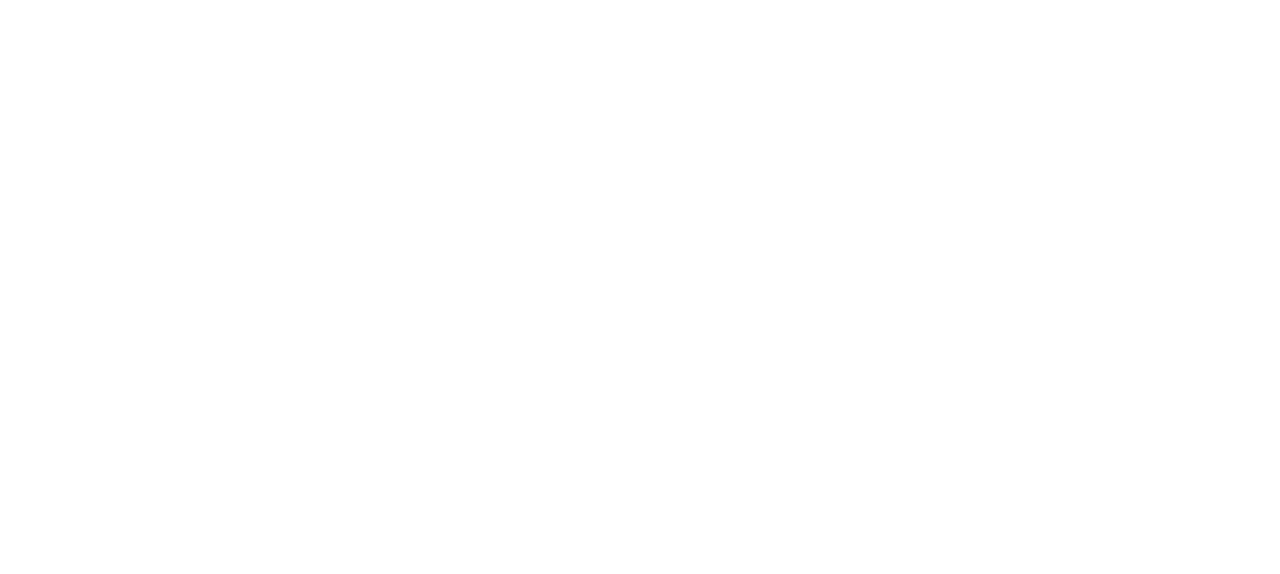
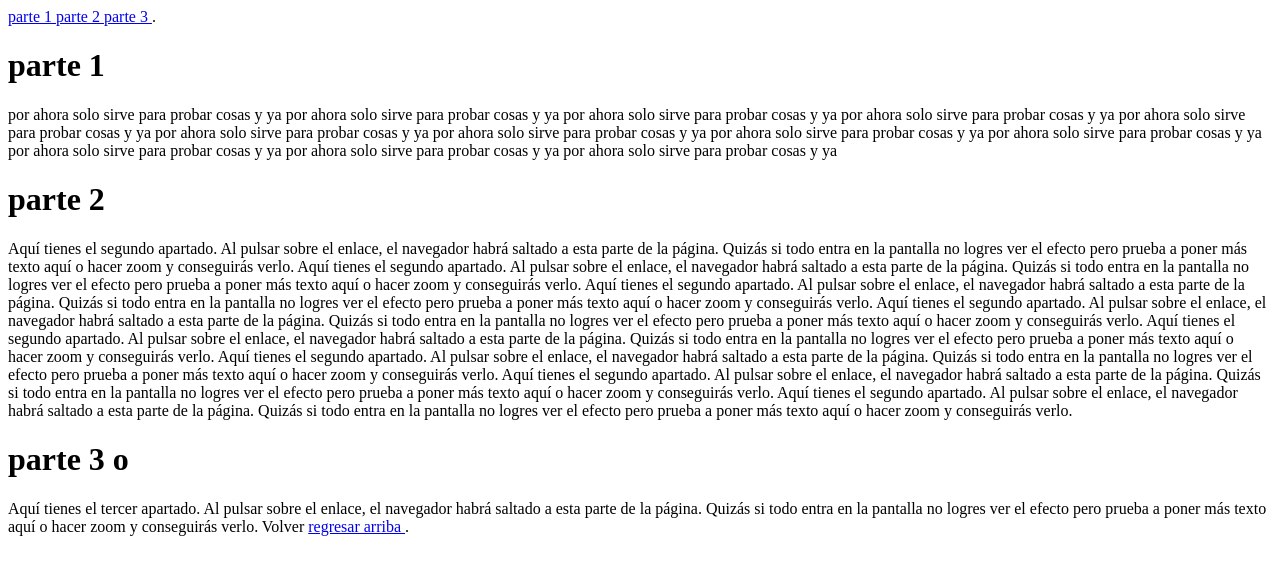
Before and after one commit to juanestebanct/SuenoMotora, a plain HTML site: page index.html in a window 1280 px wide. Drawn offline with Linux system fonts and the light colour scheme.

Commit message:
Creación de repo y practica de puntero dentro de una sola pagina
se creo el repo y se hizo la prueba de punteros, se hizo la pagina Pages en  GitHub, el tiempo estimado fue de 1h 30m ya que tuve que volver a revisar el como se tenia que hacer un repo en GitHub, el sitio en Pages y  lo de los punteros
Investigación :
https://www.aprenderaprogramar.com/index.php?option=com_content&view=article&id=508:hipervinculos-links-o-enlaces-html-etiqueta-a-atributos-href-target-y-title-tipos-de-links-img-cu00717b&catid=69&Itemid=192

```diff
--- a/index.html
+++ b/index.html
@@ -1,11 +1,50 @@
+
 <!DOCTYPE html>
 <html>
-<head>
-	<meta charset="utf-8">
-	<meta name="viewport" content="width=device-width, initial-scale=1">
-	<title>sueño motora</title>
-</head>
-<body>
+    <head>
+        <meta charset="utf-8">
+        <title>Ejemplo del uso de marcadores - aprenderaprogramar.com</title>
+    </head>
+    <body>
+
+<a name="cabeza"></a>
+
+ <a href="#Titulo1">parte 1 </a>  <a href="#Titulo2">parte 2 </a> <a href="#Titulo3">parte 3 </a>.
+
+<a name="Titulo1"><h1>parte 1 </h1></a>
+
+por ahora solo sirve para probar cosas y ya
+por ahora solo sirve para probar cosas y ya
+por ahora solo sirve para probar cosas y ya
+por ahora solo sirve para probar cosas y ya
+por ahora solo sirve para probar cosas y ya
+por ahora solo sirve para probar cosas y ya
+por ahora solo sirve para probar cosas y ya
+por ahora solo sirve para probar cosas y ya
+por ahora solo sirve para probar cosas y ya
+por ahora solo sirve para probar cosas y ya
+por ahora solo sirve para probar cosas y ya
+por ahora solo sirve para probar cosas y ya
+
+
+
+<a name="Titulo2"><h1>parte 2 </h1></a>
+
+Aquí tienes el segundo apartado. Al pulsar sobre el enlace, el navegador habrá saltado a esta parte de la página. Quizás si todo entra en la pantalla no logres ver el efecto pero prueba a poner más texto aquí o hacer zoom y conseguirás verlo.
+
+Aquí tienes el segundo apartado. Al pulsar sobre el enlace, el navegador habrá saltado a esta parte de la página. Quizás si todo entra en la pantalla no logres ver el efecto pero prueba a poner más texto aquí o hacer zoom y conseguirás verlo.
+Aquí tienes el segundo apartado. Al pulsar sobre el enlace, el navegador habrá saltado a esta parte de la página. Quizás si todo entra en la pantalla no logres ver el efecto pero prueba a poner más texto aquí o hacer zoom y conseguirás verlo.
+Aquí tienes el segundo apartado. Al pulsar sobre el enlace, el navegador habrá saltado a esta parte de la página. Quizás si todo entra en la pantalla no logres ver el efecto pero prueba a poner más texto aquí o hacer zoom y conseguirás verlo.
+Aquí tienes el segundo apartado. Al pulsar sobre el enlace, el navegador habrá saltado a esta parte de la página. Quizás si todo entra en la pantalla no logres ver el efecto pero prueba a poner más texto aquí o hacer zoom y conseguirás verlo.
+Aquí tienes el segundo apartado. Al pulsar sobre el enlace, el navegador habrá saltado a esta parte de la página. Quizás si todo entra en la pantalla no logres ver el efecto pero prueba a poner más texto aquí o hacer zoom y conseguirás verlo.
+Aquí tienes el segundo apartado. Al pulsar sobre el enlace, el navegador habrá saltado a esta parte de la página. Quizás si todo entra en la pantalla no logres ver el efecto pero prueba a poner más texto aquí o hacer zoom y conseguirás verlo.
+Aquí tienes el segundo apartado. Al pulsar sobre el enlace, el navegador habrá saltado a esta parte de la página. Quizás si todo entra en la pantalla no logres ver el efecto pero prueba a poner más texto aquí o hacer zoom y conseguirás verlo.
+
+<a name="Titulo3"><h1>parte 3 o</h1></a>
+
+Aquí tienes el tercer apartado. Al pulsar sobre el enlace, el navegador habrá saltado a esta parte de la página. Quizás si todo entra en la pantalla no logres ver el efecto pero prueba a poner más texto aquí o hacer zoom y conseguirás verlo.
+
+Volver <a href="#cabeza">regresar arriba </a>.
 
 </body>
 </html>
```
